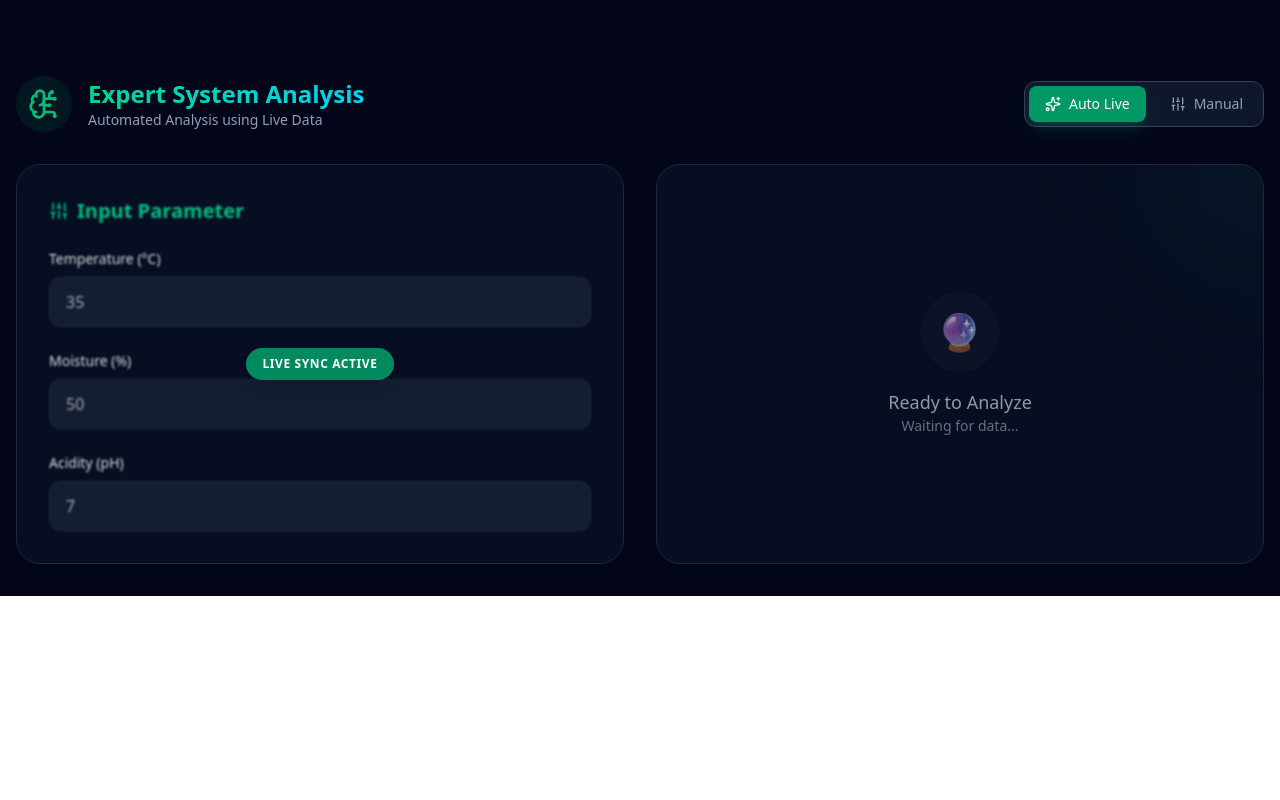
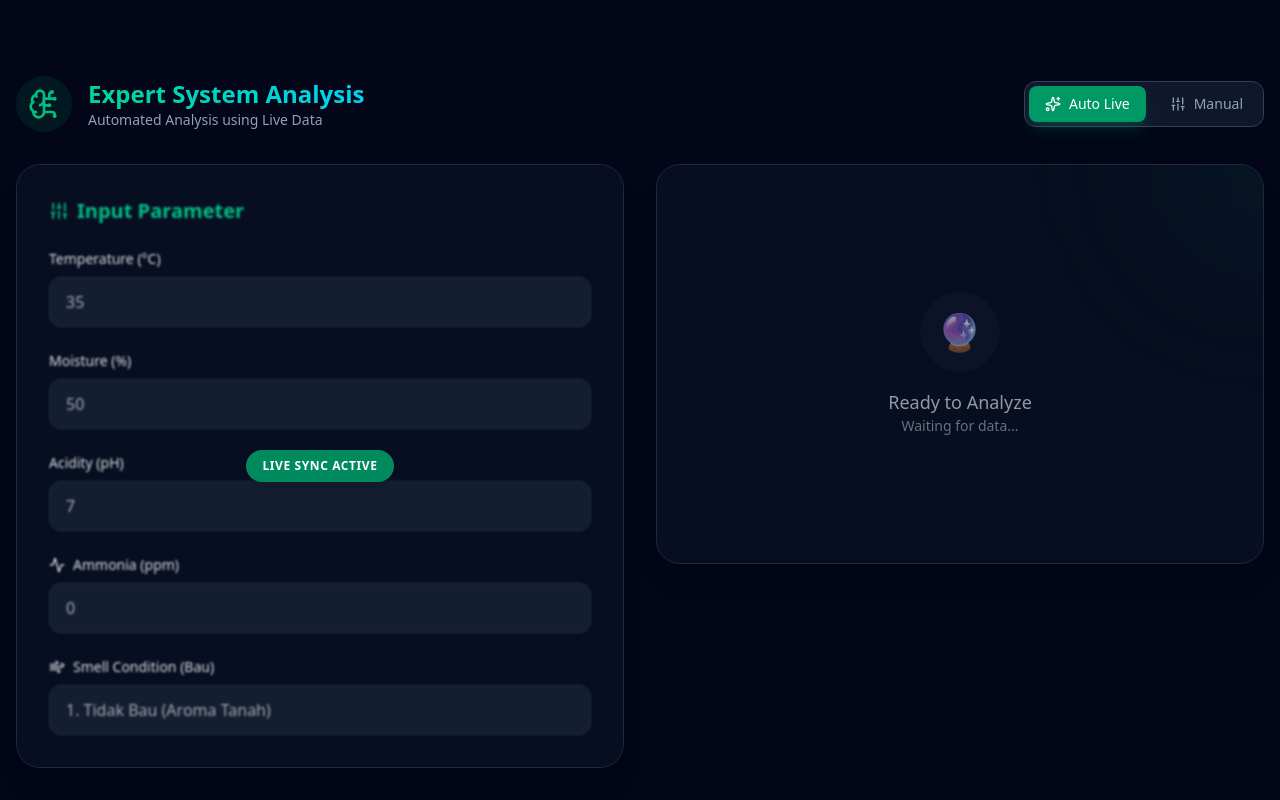
Before and after one commit to AgilHD/bestie4ever, a React (Vite) app in the folder Machine_Learning/: page / in a window 1280 px wide. Shown: the part 1117-1917 px from the top of the page. Before the commit the page ends 1713 px from the top, so only its background shows below. Built offline with nearby package versions, Linux system fonts and the light colour scheme; no server answers; the database is empty.

Commit message:
feat(frontend): Sync Expert System UI with Engine Logic
- Add Ammonia and Smell inputs to Fuzzy Logic\n- Implement all 27 fuzzy rules in utils/fuzzyLogic.js\n- Add cursor-pointer styling for better UX

```diff
--- a/Machine_Learning/src/components/ExpertSystem.jsx
+++ b/Machine_Learning/src/components/ExpertSystem.jsx
@@ -1,5 +1,5 @@
 import React, { useState } from 'react';
-import { Sliders, Sparkles, BrainCircuit } from 'lucide-react';
+import { Sliders, Sparkles, BrainCircuit, Wind, Activity } from 'lucide-react';
 import clsx from 'clsx';
 import { calculateFuzzy } from '../utils/fuzzyLogic';
 
@@ -8,7 +8,9 @@ export default function ExpertSystem({ isDark, data }) {
     const [inputs, setInputs] = useState({
         suhu: 35,
         kelembapan: 50,
-        ph: 7.0
+        ph: 7.0,
+        ammonia: 0,
+        bau: 1.5 // Default: Tidak Bau (1.5)
     });
 
     const [result, setResult] = useState(null);
@@ -20,12 +22,21 @@ export default function ExpertSystem({ isDark, data }) {
             const newInputs = {
                 suhu: parseFloat(data.suhu) || 0,
                 kelembapan: parseFloat(data.moisture) || 0,
-                ph: parseFloat(data.ph) || 7.0
+                ph: parseFloat(data.ph) || 7.0,
+                ammonia: parseFloat(data.ammonia) || 0,
+                // For 'bau', sensors usually don't send categorical data, so we might default or estimate
+                // But if backend sends it, we use it. For now maintaing default low or previous value if mostly manual.
+                bau: 1.5
             };
             setInputs(newInputs);
 
-            // Auto Calculation (Updates immediately when data changes)
-            const res = calculateFuzzy(newInputs.suhu, newInputs.ph, newInputs.kelembapan);
+            const res = calculateFuzzy(
+                newInputs.suhu,
+                newInputs.ph,
+                newInputs.kelembapan,
+                newInputs.ammonia,
+                newInputs.bau
+            );
             setResult(res);
         }
     }, [isAuto, data]);
@@ -43,7 +54,13 @@ export default function ExpertSystem({ isDark, data }) {
 
         // Simulate calculation delay for effect (Manual Mode only)
         setTimeout(() => {
-            const res = calculateFuzzy(inputs.suhu, inputs.ph, inputs.kelembapan);
+            const res = calculateFuzzy(
+                inputs.suhu,
+                inputs.ph,
+                inputs.kelembapan,
+                inputs.ammonia,
+                inputs.bau
+            );
             setResult(res);
             setLoading(false);
         }, 800);
@@ -52,9 +69,10 @@ export default function ExpertSystem({ isDark, data }) {
     // Color Logic
     const getColor = (label) => {
         if (!label) return "text-slate-500";
-        if (label === 'Buruk') return "text-red-500";
-        if (label === 'Sedang') return "text-amber-500";
-        if (label === 'Baik') return "text-emerald-400";
+        if (label.includes('Buruk')) return "text-red-500";
+        if (label.includes('Sedang')) return "text-amber-500";
+        if (label.includes('Baik')) return "text-emerald-400";
+        // Sangat Baik
         return "text-emerald-500";
     };
 
@@ -79,13 +97,13 @@ export default function ExpertSystem({ isDark, data }) {
 
                 {/* MODE TOGGLE */}
                 <div className={clsx(
-                    "flex items-center gap-2 p-1 rounded-xl border",
+                    "flex items-center gap-2 p-1 rounded-xl border cursor-pointer", // ADDED cursor-pointer
                     isDark ? "bg-slate-900 border-slate-700" : "bg-white border-slate-200"
                 )}>
                     <button
                         onClick={() => setIsAuto(true)}
                         className={clsx(
-                            "px-4 py-2 rounded-lg text-sm font-medium transition-all flex items-center gap-2",
+                            "px-4 py-2 rounded-lg text-sm font-medium transition-all flex items-center gap-2 cursor-pointer", // ADDED cursor-pointer
                             isAuto
                                 ? "bg-emerald-600 text-white shadow-lg shadow-emerald-600/20"
                                 : (isDark ? "text-slate-400 hover:text-white" : "text-slate-500 hover:text-slate-900")
@@ -97,7 +115,7 @@ export default function ExpertSystem({ isDark, data }) {
                     <button
                         onClick={() => setIsAuto(false)}
                         className={clsx(
-                            "px-4 py-2 rounded-lg text-sm font-medium transition-all flex items-center gap-2",
+                            "px-4 py-2 rounded-lg text-sm font-medium transition-all flex items-center gap-2 cursor-pointer", // ADDED cursor-pointer
                             !isAuto
                                 ? "bg-emerald-600 text-white shadow-lg shadow-emerald-600/20"
                                 : (isDark ? "text-slate-400 hover:text-white" : "text-slate-500 hover:text-slate-900")
@@ -142,7 +160,7 @@ export default function ExpertSystem({ isDark, data }) {
                                 className={clsx(
                                     "w-full px-4 py-3 rounded-xl border focus:outline-none focus:ring-2 focus:ring-emerald-500/50 transition-all",
                                     isDark ? "bg-slate-800 border-slate-700 text-white placeholder-slate-500" : "bg-slate-50 border-slate-200 text-slate-900 placeholder-slate-400",
-                                    isAuto && "opacity-70 cursor-not-allowed"
+                                    isAuto ? "opacity-70 cursor-not-allowed" : "cursor-pointer hover:bg-slate-50/5" // ADDED cursor-pointer
                                 )}
                                 placeholder="Enter Temperature..."
                             />
@@ -160,7 +178,7 @@ export default function ExpertSystem({ isDark, data }) {
                                 className={clsx(
                                     "w-full px-4 py-3 rounded-xl border focus:outline-none focus:ring-2 focus:ring-blue-500/50 transition-all",
                                     isDark ? "bg-slate-800 border-slate-700 text-white placeholder-slate-500" : "bg-slate-50 border-slate-200 text-slate-900 placeholder-slate-400",
-                                    isAuto && "opacity-70 cursor-not-allowed"
+                                    isAuto ? "opacity-70 cursor-not-allowed" : "cursor-pointer hover:bg-slate-50/5" // ADDED cursor-pointer
                                 )}
                                 placeholder="Enter Moisture..."
                             />
@@ -178,16 +196,59 @@ export default function ExpertSystem({ isDark, data }) {
                                 className={clsx(
                                     "w-full px-4 py-3 rounded-xl border focus:outline-none focus:ring-2 focus:ring-purple-500/50 transition-all",
                                     isDark ? "bg-slate-800 border-slate-700 text-white placeholder-slate-500" : "bg-slate-50 border-slate-200 text-slate-900 placeholder-slate-400",
-                                    isAuto && "opacity-70 cursor-not-allowed"
+                                    isAuto ? "opacity-70 cursor-not-allowed" : "cursor-pointer hover:bg-slate-50/5" // ADDED cursor-pointer
                                 )}
                                 placeholder="Enter pH Level..."
                             />
                         </div>
 
+                        {/* Ammonia */}
+                        <div className="space-y-2">
+                            <label className="text-sm font-medium flex items-center gap-2">
+                                <Activity size={16} />
+                                Ammonia (ppm)
+                            </label>
+                            <input
+                                type="number"
+                                min="0" max="1000" step="0.1"
+                                value={inputs.ammonia}
+                                disabled={isAuto}
+                                onChange={(e) => handleInput('ammonia', e.target.value)}
+                                className={clsx(
+                                    "w-full px-4 py-3 rounded-xl border focus:outline-none focus:ring-2 focus:ring-yellow-500/50 transition-all",
+                                    isDark ? "bg-slate-800 border-slate-700 text-white placeholder-slate-500" : "bg-slate-50 border-slate-200 text-slate-900 placeholder-slate-400",
+                                    isAuto ? "opacity-70 cursor-not-allowed" : "cursor-pointer hover:bg-slate-50/5"
+                                )}
+                                placeholder="Enter Ammonia..."
+                            />
+                        </div>
+
+                        {/* Bau */}
+                        <div className="space-y-2">
+                            <label className="text-sm font-medium flex items-center gap-2">
+                                <Wind size={16} />
+                                Smell Condition (Bau)
+                            </label>
+                            <select
+                                value={inputs.bau}
+                                disabled={isAuto}
+                                onChange={(e) => handleInput('bau', e.target.value)}
+                                className={clsx(
+                                    "w-full px-4 py-3 rounded-xl border focus:outline-none focus:ring-2 focus:ring-orange-500/50 transition-all appearance-none",
+                                    isDark ? "bg-slate-800 border-slate-700 text-white" : "bg-slate-50 border-slate-200 text-slate-900",
+                                    isAuto ? "opacity-70 cursor-not-allowed" : "cursor-pointer hover:bg-slate-50/5"
+                                )}
+                            >
+                                <option value="1.5">1. Tidak Bau (Aroma Tanah)</option>
+                                <option value="5.0">2. Cukup Bau (Agak Menyengat)</option>
+                                <option value="9.0">3. Bau Busuk (Menyengat)</option>
+                            </select>
+                        </div>
+
                         {!isAuto && (
                             <button type="submit"
                                 disabled={loading}
-                                className="w-full py-3 px-6 bg-gradient-to-r from-emerald-600 to-emerald-500 hover:from-emerald-500 hover:to-emerald-400 text-white font-bold rounded-xl shadow-lg shadow-emerald-500/20 transform hover:-translate-y-0.5 transition-all active:scale-95 flex items-center justify-center gap-2 disabled:opacity-50 disabled:cursor-not-allowed">
+                                className="w-full py-3 px-6 bg-gradient-to-r from-emerald-600 to-emerald-500 hover:from-emerald-500 hover:to-emerald-400 text-white font-bold rounded-xl shadow-lg shadow-emerald-500/20 transform hover:-translate-y-0.5 transition-all active:scale-95 flex items-center justify-center gap-2 disabled:opacity-50 disabled:cursor-not-allowed cursor-pointer">
                                 <Sparkles className="w-5 h-5" />
                                 {loading ? "Calculating..." : "Analyze Quality"}
                             </button>
--- a/Machine_Learning/src/utils/fuzzyLogic.js
+++ b/Machine_Learning/src/utils/fuzzyLogic.js
@@ -1,13 +1,12 @@
 /**
  * Fuzzy Logic Utility for Compost Maturity
  *
- * Replicates the logic from Python scikit-fuzzy implementation.
+ * Replicates the logic from Python scikit-fuzzy implementation (engine.py).
  * Membership Functions: Trapezoid (trapmf) and Triangle (trimf)
  */
 
 // --- Helper Functions ---
 
-// Triangular Membership Function
 const trimf = (x, params) => {
     const [a, b, c] = params;
     if (x <= a || x >= c) return 0;
@@ -17,7 +16,6 @@ const trimf = (x, params) => {
     return 0;
 };
 
-// Trapezoidal Membership Function
 const trapmf = (x, params) => {
     const [a, b, c, d] = params;
     if (x <= a || x >= d) return 0;
@@ -27,80 +25,98 @@ const trapmf = (x, params) => {
     return 0;
 };
 
-// --- Membership Definitions ---
-
+// --- Membership Definitions (Matched with engine.py) ---
 const MEMBERSHIP = {
+    suhu: {
+        dingin: (x) => trapmf(x, [0, 0, 28, 35]),
+        ideal: (x) => trimf(x, [30, 45, 55]),
+        panas: (x) => trapmf(x, [50, 60, 80, 80])
+    },
     kelembapan: {
         kering: (x) => trapmf(x, [0, 0, 30, 40]),
-        sedang: (x) => trimf(x, [40, 45, 50]),
-        basah: (x) => trapmf(x, [50, 60, 80, 100]) // Extended to 100
-    },
-    suhu: {
-        dingin: (x) => trapmf(x, [0, 0, 20, 30]),
-        ideal: (x) => trimf(x, [30, 40, 50]),
-        panas: (x) => trapmf(x, [50, 60, 100, 100]) // Extended to 100
+        sedang: (x) => trimf(x, [40, 46, 52]),
+        basah: (x) => trapmf(x, [50, 60, 100, 100])
     },
     ph: {
-        asam: (x) => trapmf(x, [0, 0, 5, 6]), // Extended to 0
-        netral: (x) => trimf(x, [6, 6.75, 7.5]),
-        basa: (x) => trapmf(x, [7, 8, 14, 14]) // Extended to 14
+        asam: (x) => trapmf(x, [0, 0, 5, 6]),
+        netral: (x) => trimf(x, [5.0, 7.0, 9.0]),
+        basa: (x) => trapmf(x, [8, 9, 14, 14])
     },
+    // Safety Variables
+    ammonia: {
+        tinggi: (x) => trapmf(x, [25, 30, 50, 50])
+    },
+    bau: {
+        menyengat: (x) => trapmf(x, [6, 8, 10, 10])
+    },
+
+    // Output Membership for Defuzzification
     status_kompos: {
-        buruk: { params: [0, 0, 30, 50], type: 'trapmf', centroid: 20 },   // approx centroid
+        buruk: { params: [0, 0, 30, 50], type: 'trapmf', centroid: 20 },
         sedang: { params: [40, 60, 80], type: 'trimf', centroid: 60 },
         baik: { params: [70, 85, 95], type: 'trimf', centroid: 85 },
         sangat_baik: { params: [90, 95, 100, 100], type: 'trapmf', centroid: 96 }
     }
 };
 
-// --- Rule Evaluation ---
+// --- Rules (Full 27 Rules from kompos_config.json) ---
+const RULES = [
+    // 1-9: Asam
+    { conditions: { ph: 'asam', suhu: 'dingin', kelembapan: 'kering' }, result: 'buruk' },
+    { conditions: { ph: 'asam', suhu: 'dingin', kelembapan: 'sedang' }, result: 'buruk' },
+    { conditions: { ph: 'asam', suhu: 'dingin', kelembapan: 'basah' }, result: 'buruk' },
+    { conditions: { ph: 'asam', suhu: 'ideal', kelembapan: 'kering' }, result: 'buruk' },
+    { conditions: { ph: 'asam', suhu: 'ideal', kelembapan: 'sedang' }, result: 'sedang' },
+    { conditions: { ph: 'asam', suhu: 'ideal', kelembapan: 'basah' }, result: 'buruk' },
+    { conditions: { ph: 'asam', suhu: 'panas', kelembapan: 'kering' }, result: 'buruk' },
+    { conditions: { ph: 'asam', suhu: 'panas', kelembapan: 'sedang' }, result: 'sedang' },
+    { conditions: { ph: 'asam', suhu: 'panas', kelembapan: 'basah' }, result: 'buruk' },
 
-// Rules from config_fis.json / app.py
-// Format: [ph, suhu, kelembapan] -> status_kompos
-const RULES = [
-    // Buruk
-    { conditions: { ph: 'asam', suhu: 'dingin', kelembapan: 'basah' }, result: 'buruk' },
-    { conditions: { ph: 'asam', suhu: 'panas', kelembapan: 'kering' }, result: 'buruk' },
+    // 10-18: Netral
+    { conditions: { ph: 'netral', suhu: 'dingin', kelembapan: 'kering' }, result: 'sedang' },
+    { conditions: { ph: 'netral', suhu: 'dingin', kelembapan: 'sedang' }, result: 'baik' },
+    { conditions: { ph: 'netral', suhu: 'dingin', kelembapan: 'basah' }, result: 'sedang' },
+    { conditions: { ph: 'netral', suhu: 'ideal', kelembapan: 'kering' }, result: 'baik' },
+    { conditions: { ph: 'netral', suhu: 'ideal', kelembapan: 'sedang' }, result: 'sangat_baik' },
+    { conditions: { ph: 'netral', suhu: 'ideal', kelembapan: 'basah' }, result: 'baik' },
+    { conditions: { ph: 'netral', suhu: 'panas', kelembapan: 'kering' }, result: 'sedang' },
+    { conditions: { ph: 'netral', suhu: 'panas', kelembapan: 'sedang' }, result: 'baik' },
+    { conditions: { ph: 'netral', suhu: 'panas', kelembapan: 'basah' }, result: 'sedang' },
+
+    // 19-27: Basa
+    { conditions: { ph: 'basa', suhu: 'dingin', kelembapan: 'kering' }, result: 'buruk' },
+    { conditions: { ph: 'basa', suhu: 'dingin', kelembapan: 'sedang' }, result: 'buruk' },
     { conditions: { ph: 'basa', suhu: 'dingin', kelembapan: 'basah' }, result: 'buruk' },
+    { conditions: { ph: 'basa', suhu: 'ideal', kelembapan: 'kering' }, result: 'buruk' },
+    { conditions: { ph: 'basa', suhu: 'ideal', kelembapan: 'sedang' }, result: 'sedang' },
+    { conditions: { ph: 'basa', suhu: 'ideal', kelembapan: 'basah' }, result: 'buruk' },
     { conditions: { ph: 'basa', suhu: 'panas', kelembapan: 'kering' }, result: 'buruk' },
-    { conditions: { ph: 'asam', suhu: 'ideal', kelembapan: 'basah' }, result: 'buruk' },
-    { conditions: { ph: 'basa', suhu: 'ideal', kelembapan: 'basah' }, result: 'buruk' },
-
-    // Sedang
-    { conditions: { ph: 'asam', suhu: 'ideal', kelembapan: 'sedang' }, result: 'sedang' },
-    { conditions: { ph: 'basa', suhu: 'ideal', kelembapan: 'sedang' }, result: 'sedang' },
-    { conditions: { ph: 'netral', suhu: 'dingin', kelembapan: 'sedang' }, result: 'sedang' },
-    { conditions: { ph: 'netral', suhu: 'ideal', kelembapan: 'basah' }, result: 'sedang' },
-    { conditions: { ph: 'netral', suhu: 'panas', kelembapan: 'kering' }, result: 'sedang' },
-    { conditions: { ph: 'asam', suhu: 'panas', kelembapan: 'sedang' }, result: 'sedang' },
-
-    // Baik
-    { conditions: { ph: 'netral', suhu: 'ideal', kelembapan: 'kering' }, result: 'baik' },
-    { conditions: { ph: 'netral', suhu: 'panas', kelembapan: 'sedang' }, result: 'baik' },
-    { conditions: { ph: 'netral', suhu: 'dingin', kelembapan: 'sedang' }, result: 'baik' },
-
-    // Sangat Baik
-    { conditions: { ph: 'netral', suhu: 'ideal', kelembapan: 'sedang' }, result: 'sangat_baik' },
+    { conditions: { ph: 'basa', suhu: 'panas', kelembapan: 'sedang' }, result: 'sedang' },
+    { conditions: { ph: 'basa', suhu: 'panas', kelembapan: 'basah' }, result: 'buruk' }
 ];
 
 /**
  * Main Calculation Function
- * Uses Mamdani-style inference with Center of Gravity (Centroid) defuzzification (simplified)
  */
-export const calculateFuzzy = (suhuVal, phVal, kelembapanVal) => {
+export const calculateFuzzy = (suhuVal, phVal, kelembapanVal, ammoniaVal = 0, bauVal = 0) => {
     // 1. Fuzzification
     const fuzz = {
         suhu: {},
         ph: {},
-        kelembapan: {}
+        kelembapan: {},
+        ammonia: {},
+        bau: {}
     };
 
-    // Calculate degree of membership for each input
-    ['dingin', 'ideal', 'panas'].forEach(term => fuzz.suhu[term] = MEMBERSHIP.suhu[term](suhuVal));
-    ['asam', 'netral', 'basa'].forEach(term => fuzz.ph[term] = MEMBERSHIP.ph[term](phVal));
-    ['kering', 'sedang', 'basah'].forEach(term => fuzz.kelembapan[term] = MEMBERSHIP.kelembapan[term](kelembapanVal));
+    ['dingin', 'ideal', 'panas'].forEach(t => fuzz.suhu[t] = MEMBERSHIP.suhu[t](suhuVal));
+    ['asam', 'netral', 'basa'].forEach(t => fuzz.ph[t] = MEMBERSHIP.ph[t](phVal));
+    ['kering', 'sedang', 'basah'].forEach(t => fuzz.kelembapan[t] = MEMBERSHIP.kelembapan[t](kelembapanVal));
 
-    // 2. Inference (Evaluate Rules)
+    // Safety Fuzzification
+    fuzz.ammonia.tinggi = MEMBERSHIP.ammonia.tinggi(ammoniaVal);
+    fuzz.bau.menyengat = MEMBERSHIP.bau.menyengat(bauVal);
+
+    // 2. Inference (Rule Evaluation)
     const ruleOutputs = {
         buruk: 0,
         sedang: 0,
@@ -108,30 +124,32 @@ export const calculateFuzzy = (suhuVal, phVal, kelembapanVal) => {
         sangat_baik: 0
     };
 
+    // Safety Override (Ammonia tinggi OR Bau menyengat -> Buruk)
+    const badFactor = Math.max(fuzz.ammonia.tinggi, fuzz.bau.menyengat);
+    if (badFactor > 0) {
+        ruleOutputs.buruk = badFactor;
+    }
+
+    // Evaluate 27 Rules
     RULES.forEach(rule => {
-        // AND operator = Min
         const degree = Math.min(
             fuzz.ph[rule.conditions.ph],
             fuzz.suhu[rule.conditions.suhu],
             fuzz.kelembapan[rule.conditions.kelembapan]
         );
 
-        // Max aggregation (OR) for same consequence
         if (degree > ruleOutputs[rule.result]) {
             ruleOutputs[rule.result] = degree;
         }
     });
 
-    // 3. Defuzzification (Simplified Centroid)
-    // Formula: Sum(Degree * Centroid) / Sum(Degree)
-
+    // 3. Defuzzification (Centroid)
     let numerator = 0;
     let denominator = 0;
 
     Object.keys(ruleOutputs).forEach(key => {
         const degree = ruleOutputs[key];
         const centroid = MEMBERSHIP.status_kompos[key].centroid;
-
         numerator += degree * centroid;
         denominator += degree;
     });
@@ -139,21 +157,21 @@ export const calculateFuzzy = (suhuVal, phVal, kelembapanVal) => {
     let score = 0;
     if (denominator > 0) {
         score = numerator / denominator;
-    } else {
-        // Fallback or Default if no rules fire
-        score = 0;
     }
 
-    // 4. Labeling based on Score
+    // 4. Labeling
     let label = "Tidak Terdefinisi";
     if (score <= 45) label = "Buruk";
-    else if (score <= 75) label = "Sedang";
+    else if (score <= 75) label = "Sedang"; // backend says "Cukup / Sedang" but simple "Sedang" is fine for UI
     else if (score <= 92) label = "Baik";
     else label = "Sangat Baik";
 
-    return {
-        score,
-        label,
-        details: ruleOutputs // Optional: for debugging
-    };
+    // Hard override regarding Smell
+    // If smell is really bad (e.g. user selected "Bau Busuk"/9.0), force label to Buruk
+    if (bauVal >= 9.0) {
+        label = "Buruk (Bau)";
+        if (score > 40) score = 40;
+    }
+
+    return { score, label };
 };
```
